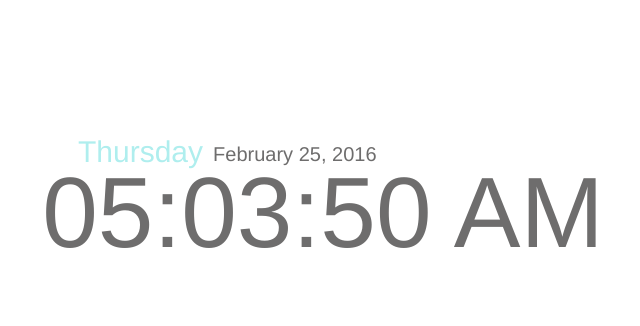
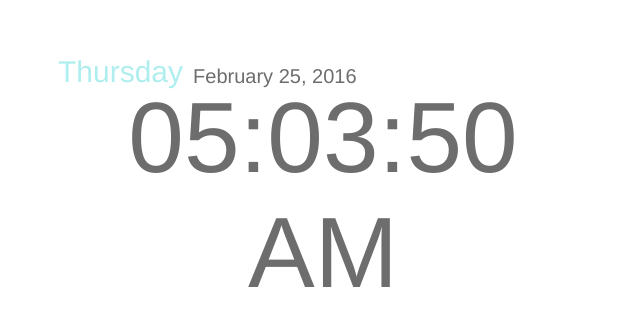
Before and after one commit to kevinfan23/KFanInc_clock, a plain HTML site: page index.html in a window 1280 px wide. Shown: the part 230-556 px from the top of the page, without its empty margins (317-957 px from the left). Drawn offline with Linux system fonts and the light colour scheme.

Commit message:
Layout optimized

```diff
--- a/css/style.css
+++ b/css/style.css
@@ -11,18 +11,26 @@ body {
     background-color: #ffffff;
 }
 
+.content {
+	position: absolute;
+    height: 300px;
+    width: 550px;
+	padding:0;
+    top: 50%;
+    left: 50%;
+    margin-right: -50%;
+    transform: translate(-50%, -50%)
+}
+
 #clock {
-    height: 100px;
-    width: 800px;
-    margin: auto;
-    position: absolute;
-    top: 0; left: 0; bottom: 0; right: 0;
-    padding-top: 70px;
     font-family: 'Helvetica Neue', sans-serif;
     font-weight: 200;
     text-align: center;
     color: #6e6d6d;
     font-size: 100px;
+    position: absolute;
+	left: 0;
+    top: 20%;
 }
 
 .calendar li {
@@ -33,26 +41,24 @@ body {
 }
 
 .calendar {
-	height: 100px;
-    width: 800px;
-    margin: auto;
-    position: absolute;
-    top: 0; left: 0; bottom: 0; right: 0;
-    padding-top: 30px;
-    padding-left: 230px;
+    position: relative;
     font-family: 'Helvetica Neue', sans-serif;
     font-weight: 200;
     text-align: center;
     color: #6e6d6d;
     font-size: 20px;
+    padding: 0;
+    top: 0;
 }
 
 #day {
 	font-size: 30px;
 	font-weight: 300;
-	margin-top: -20px;
+	left: 5%;
+	margin-top: 15px;
+	margin-left: -30px;
 }
 
 #date {
-	margin-top: -12px;
+	margin-top: 25px;
 }
--- a/index.html
+++ b/index.html
@@ -6,6 +6,7 @@
     <link href="css/style.css" media="screen" rel="stylesheet" type="text/css"/>
 </head>
 <body>
+	<div class="content">
 		<div class="calendar">
 		<ul>
 			<li><div id="day"></div></li>
@@ -13,6 +14,7 @@
 		</ul>
 		</div>
 		<div id="clock"></div>
+	</div>
 <script src="js/jquery-2.1.4.js"></script>
 <script src="js/jquery.mobile.custom.min.js"></script>
 <script src="js/main.js"></script>
```
Lines whose indentation alone changed are shown as unchanged.
